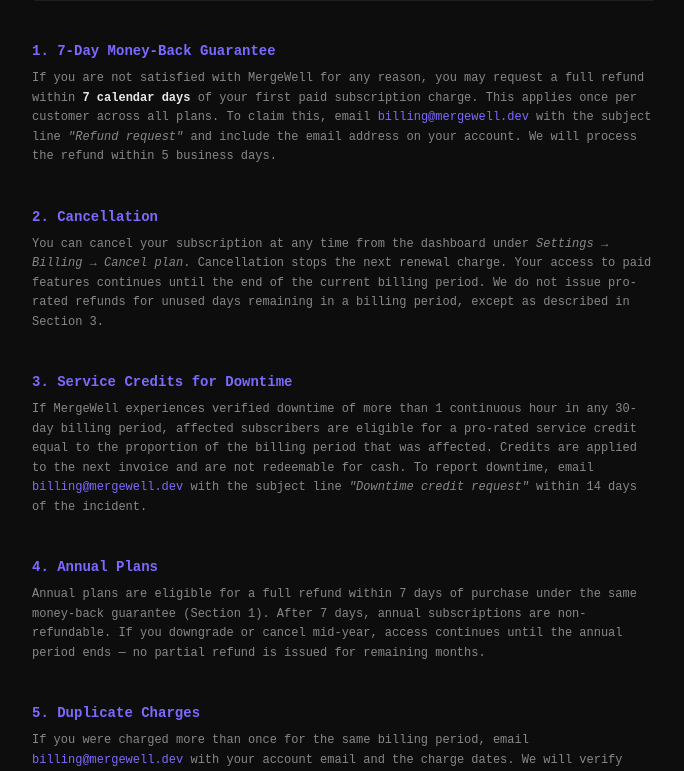
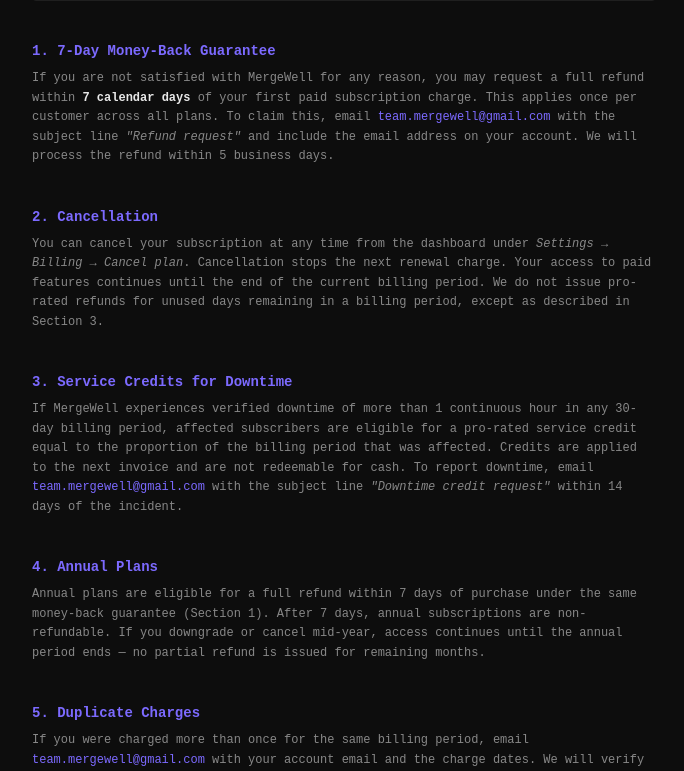
Before and after one commit to pr-reviewer-ai/frontend, a Next.js app: page /refund in a window 1280 px wide. Shown: the part 366-1137 px from the top of the page, without its empty margins (296-980 px from the left). Built offline with nearby package versions, Linux system fonts and the light colour scheme.

Commit message:
chore: update support email addresses to team.mergewell@gmail.com across legal pages

```diff
--- a/src/app/privacy/page.tsx
+++ b/src/app/privacy/page.tsx
@@ -74,7 +74,7 @@ export default function PrivacyPage() {
         are processed in memory and not written to long-term storage. Usage logs are retained
         for 90 days. You can request deletion of your account and associated data at any time
         by emailing{" "}
-        <a href="mailto:privacy@mergewell.dev">privacy@mergewell.dev</a>.
+        <a href="mailto:team.mergewell@gmail.com">team.mergewell@gmail.com</a>.
       </Section>
 
       <Section title="6. Security">
@@ -86,7 +86,7 @@ export default function PrivacyPage() {
       <Section title="7. Your Rights">
         Depending on your jurisdiction you may have rights to access, correct, export, or
         delete your personal data. To exercise any of these rights, email{" "}
-        <a href="mailto:privacy@mergewell.dev">privacy@mergewell.dev</a>. We will respond
+        <a href="mailto:team.mergewell@gmail.com">team.mergewell@gmail.com</a>. We will respond
         within 30 days.
       </Section>
 
@@ -98,7 +98,7 @@ export default function PrivacyPage() {
 
       <Section title="9. Contact">
         Questions about this policy? Email{" "}
-        <a href="mailto:privacy@mergewell.dev">privacy@mergewell.dev</a>.
+        <a href="mailto:team.mergewell@gmail.com">team.mergewell@gmail.com</a>.
       </Section>
 
       <footer className="pt-8 border-t border-[var(--border)] text-[var(--text-dim)] text-xs flex gap-6 flex-wrap">
--- a/src/app/refund/page.tsx
+++ b/src/app/refund/page.tsx
@@ -37,7 +37,7 @@ export default function RefundPage() {
         within <strong className="text-[var(--text)]">7 calendar days</strong> of your first
         paid subscription charge. This applies once per customer across all plans. To claim
         this, email{" "}
-        <a href="mailto:billing@mergewell.dev">billing@mergewell.dev</a> with the subject
+        <a href="mailto:team.mergewell@gmail.com">team.mergewell@gmail.com</a> with the subject
         line <em>&quot;Refund request&quot;</em> and include the email address on your account. We
         will process the refund within 5 business days.
       </Section>
@@ -55,7 +55,7 @@ export default function RefundPage() {
         30-day billing period, affected subscribers are eligible for a pro-rated service
         credit equal to the proportion of the billing period that was affected. Credits are
         applied to the next invoice and are not redeemable for cash. To report downtime,
-        email <a href="mailto:billing@mergewell.dev">billing@mergewell.dev</a> with the
+        email <a href="mailto:team.mergewell@gmail.com">team.mergewell@gmail.com</a> with the
         subject line <em>&quot;Downtime credit request&quot;</em> within 14 days of the incident.
       </Section>
 
@@ -68,7 +68,7 @@ export default function RefundPage() {
 
       <Section title="5. Duplicate Charges">
         If you were charged more than once for the same billing period, email{" "}
-        <a href="mailto:billing@mergewell.dev">billing@mergewell.dev</a> with your
+        <a href="mailto:team.mergewell@gmail.com">team.mergewell@gmail.com</a> with your
         account email and the charge dates. We will verify with Paddle and refund any
         duplicate charge within 5 business days.
       </Section>
@@ -97,7 +97,7 @@ export default function RefundPage() {
 
       <Section title="8. Contact">
         For any billing questions or refund requests, email{" "}
-        <a href="mailto:billing@mergewell.dev">billing@mergewell.dev</a>. Please include
+        <a href="mailto:team.mergewell@gmail.com">team.mergewell@gmail.com</a>. Please include
         your account email and a brief description of the issue.
       </Section>
 
--- a/src/app/terms/page.tsx
+++ b/src/app/terms/page.tsx
@@ -120,7 +120,7 @@ export default function TermsPage() {
 
       <Section title="14. Contact">
         Questions? Email{" "}
-        <a href="mailto:legal@mergewell.dev">legal@mergewell.dev</a>.
+        <a href="mailto:team.mergewell@gmail.com">team.mergewell@gmail.com</a>.
       </Section>
 
       <footer className="pt-8 border-t border-[var(--border)] text-[var(--text-dim)] text-xs flex gap-6 flex-wrap">
```
